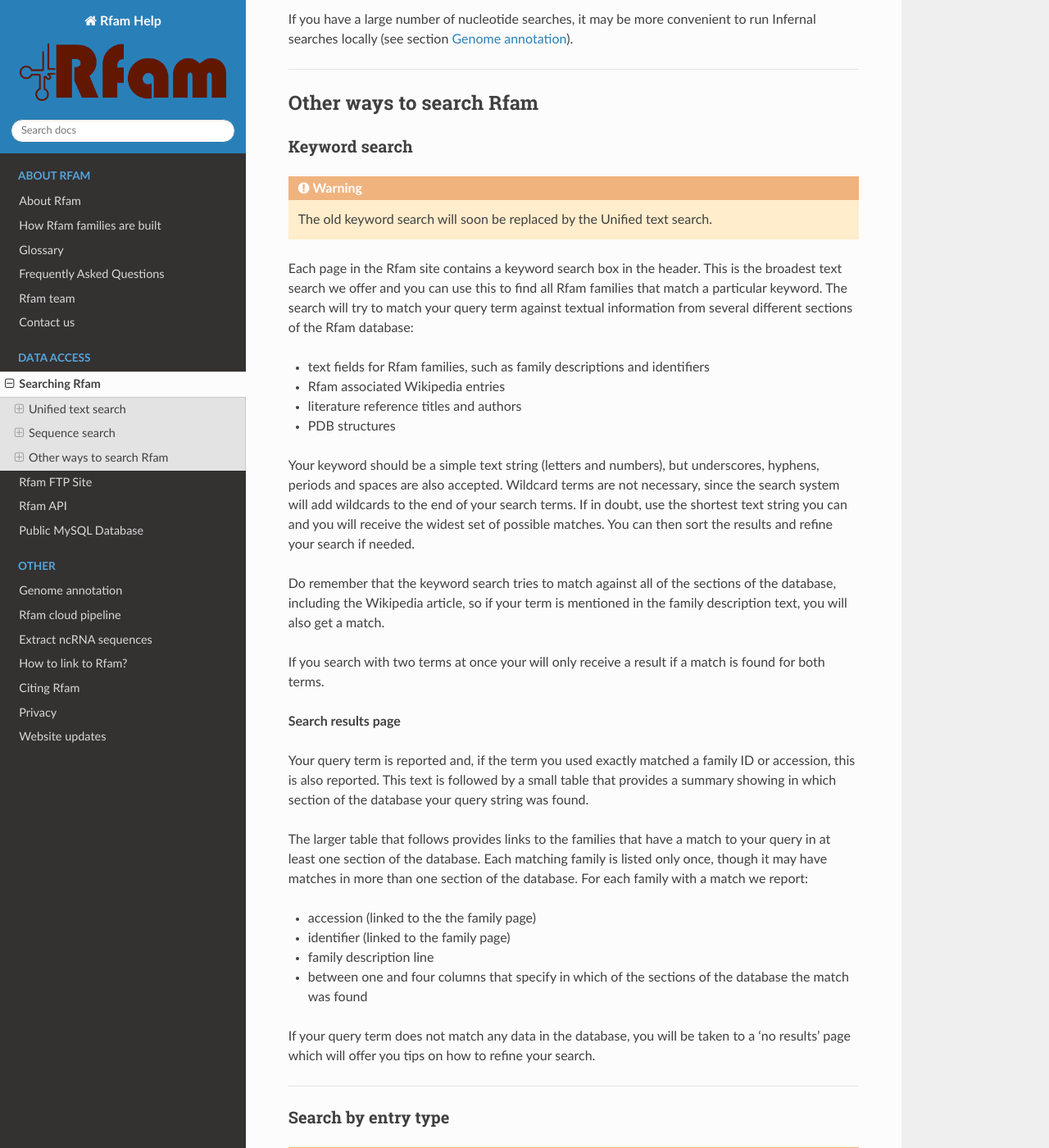
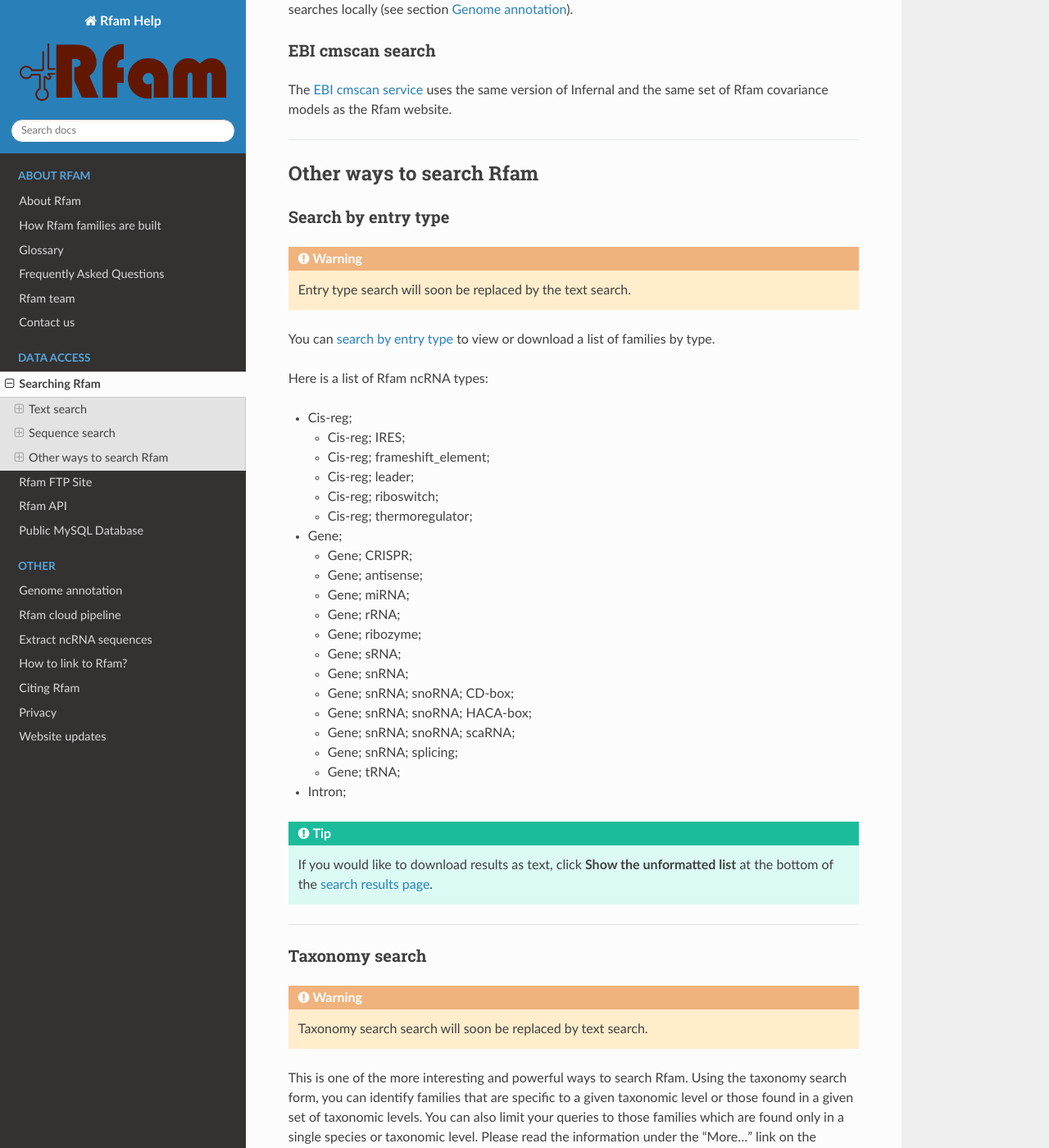
Before and after one commit to Rfam/rfam-docs, a Sphinx documentation site: the page built from docs/source/searching-rfam.rst, in a window 1280 px wide and 1400 px high, scrolled down 2443 px. Shown: the whole window at 82% size. Built offline with Sphinx 7.4.7 and the Read the Docs theme 2.0.0, drawn with Linux system fonts in a browser that asks for light colours; some of the changed text lies outside the part shown.

Commit message:
Update search help

```diff
--- a/docs/source/searching-rfam.rst
+++ b/docs/source/searching-rfam.rst
@@ -11,17 +11,17 @@
 .. HINT::
   For more details about searching Rfam, please see our `paper in Current Protocols in Bioinformatics <https://www.ncbi.nlm.nih.gov/pmc/articles/PMC6754622>`_.
 
-Unified text search
--------------------
+Text search
+------------
 
 .. image:: images/text-search.png
    :alt: Screenshot of Rfam text search
 
-The new text search, available on the `Rfam homepage <http://rfam.org>`_
-or at the top of any Rfam page, will soon replace older search options, such as
-*Keyword search*, *Taxonomy search*, *browsing* entries by type, and *Jump To* navigation.
+The Rfam text search, available on the `Rfam homepage <http://rfam.org>`_
+or at the top of any Rfam page, replaces the older search options, such as
+*Keyword search*, *Taxonomy search*, and *browsing* entries by type.
 
-Using the new search one can:
+Using the Rfam text search one can:
 
 * explore Rfam by category using **facets**
 * **sort** results
@@ -29,16 +29,11 @@
 
 **Examples**:
 
-* `families <http://rfam.org/search?q=entry_type:%22family%22>`_,
-* `clans <http://rfam.org/search?q=entry_type:%22clan%22>`_,
-* `motifs <http://rfam.org/search?q=entry_type:%22motif%22>`_,
+* `families <http://rfam.org/search?q=entry_type:%22family%22>`_
+* `clans <http://rfam.org/search?q=entry_type:%22clan%22>`_
+* `motifs <http://rfam.org/search?q=entry_type:%22motif%22>`_
 * `families with 3D structures <http://rfam.org/search?q=entry_type:%22Family%22%20AND%20has_3d_structure:%22Yes%22>`_
 * `snoRNA families that match human sequences <http://rfam.org/search?q=rna_type:%22snoRNA%22%20AND%20TAXONOMY:%229606%22>`_
-
-The new search is a **full replacement** for most of the old search functionality except
-for taxonomy as the new search can currently find only species but not higher taxa
-(for example, one can search for *Homo sapiens* but not *Mammals*). Stay tuned for
-future updates and use the old Taxonomy search in the meantime.
 
 Text search API
 ^^^^^^^^^^^^^^^
@@ -64,20 +59,13 @@
 of covariance models will identify any regions in your sequence we
 would classify as belonging to one our RNA families.
 
-There are two ways of running sequence searches:
-
-1. `Rfam website <https://rfam.org/search#tabview=tab1>`_
-2. `EBI cmscan service <https://www.ebi.ac.uk/Tools/rna/infernal_cmscan/>`_
-
-Both websites use the same version of Infernal and the same set of Rfam covariance models.
-
 Single sequence search
 ^^^^^^^^^^^^^^^^^^^^^^
 
-If your sequence is found in a genome on which *rfamseq* is based, your
-sequence will already be searched and annotated. You can paste the
-Genbank/EMBL accession in the text search or the "look up sequence box" on the sequence
-search page or a "jump to" box. The accession version number is not required.
+The `Rfam sequence search <https://rfam.org/search#tabview=tab1>`_ is integrated with the `RNAcentral sequence search <https://rnacentral.org/sequence-search>`_ so that in addition to the Rfam classification each query sequence is also searched against a comprehensive collection of ncRNA sequence from RNAcentral. The predicted secondary structure, if available, is visualised in standard orientations using `R2DT <https://rnacentral.org/r2dt>`_.
+
+.. image:: https://www.ncbi.nlm.nih.gov/pmc/articles/PMC7779021/bin/gkaa1047fig4.jpg
+   :alt: Screenshot of Rfam sequence search
 
 Medium scale batch searches (less than 1,000 sequences)
 ^^^^^^^^^^^^^^^^^^^^^^^^^^^^^^^^^^^^^^^^^^^^^^^^^^^^^^^
@@ -97,76 +85,22 @@
 If you have a large number of nucleotide searches, it may be more
 convenient to run Infernal searches locally (see section :ref:`genome-annotation:Genome annotation`).
 
+EBI cmscan search
+^^^^^^^^^^^^^^^^^
+
+The `EBI cmscan service <https://www.ebi.ac.uk/Tools/rna/infernal_cmscan/>`_ uses the same version of Infernal and the same set of Rfam covariance models as the Rfam website.
+
 -------------------------
 
 Other ways to search Rfam
 -------------------------
-
-Keyword search
-^^^^^^^^^^^^^^
-
-.. WARNING::
-
-  The old keyword search will soon be replaced by the Unified text search.
-
-Each page in the Rfam site contains a keyword search box in the
-header. This is the broadest text search we offer and you can use
-this to find all Rfam families that match a particular keyword. The
-search will try to match your query term against textual information from
-several different sections of the Rfam database:
-
-* text fields for Rfam families, such as family descriptions and identifiers
-* Rfam associated Wikipedia entries
-* literature reference titles and authors
-* PDB structures
-
-Your keyword should be a simple text string (letters and numbers),
-but underscores, hyphens, periods and spaces are also
-accepted. Wildcard terms are not necessary, since the search system will
-add wildcards to the end of your search terms. If in doubt, use the
-shortest text string you can and you will receive the widest set of
-possible matches. You can then sort the results and refine your search
-if needed.
-
-Do remember that the keyword search tries to match against all
-of the sections of the database, including the Wikipedia article, so if
-your term is mentioned in the family description text, you will also
-get a match.
-
-If you search with two terms at once your will only receive a result if
-a match is found for both terms.
-
-**Search results page**
-
-Your query term is reported and, if the term you used exactly
-matched a family ID or accession, this is also reported. This text is
-followed by a small table that provides a summary showing in which
-section of the database your query string was found.
-
-The larger table that follows provides links to the
-families that have a match to your query in at least one section of
-the database. Each matching family is listed only once, though it may
-have matches in more than one section of the database. For each
-family with a match we report:
-
-* accession (linked to the the family page)
-* identifier (linked to the family page)
-* family description line
-* between one and four columns that specify in which of the sections
-  of the database the match was found
-
-If your query term does not match any data in the database,
-you will be taken to a 'no results' page which will offer you tips on
-how to refine your search.
-
--------------------------------------
 
 Search by entry type
 ^^^^^^^^^^^^^^^^^^^^
 
 .. WARNING::
 
-  Entry type search will soon be replaced by the Unified text search.
+  Entry type search will soon be replaced by the text search.
 
 You can `search by entry type <http://rfam.org/search#tabview=tab4>`_
 to view or download a list of families by type.
@@ -210,7 +144,7 @@
 
 .. WARNING::
 
-  Taxonomy seach search will soon be replaced by the Unified text search.
+  Taxonomy search search will soon be replaced by text search.
 
 This is one of the more interesting and powerful ways to search Rfam.
 Using the taxonomy search form, you can identify families
@@ -220,60 +154,3 @@
 level. Please read the information under the "More..." link on the
 `taxonomy search page <http://rfam.org/search#tabview=tab3>`_
 for details on how to use this search.
-
------------------------------
-
-Exploring families by name
-^^^^^^^^^^^^^^^^^^^^^^^^^^
-
-The `Browse <http://rfam.org/browse>`_ link at the top of each page will take you to an
-index page, from which you can browse all Rfam families by
-their family names (otherwise known as the Rfam IDs). These are the
-familiar names for the RNA, such as "tRNA" or
-"Hammerhead_1". The families are organised alphabetically and you can
-use the ranges (A-F, G-L etc) to take you to the appropriate place in
-the list. Families where the name begins with a number (e.g. "6S", "7SK")
-can be found under the 0-9 index.
-
------------------------------------
-
-"Jump to" search
-^^^^^^^^^^^^^^^^
-
-.. WARNING::
-
-  "Jump to" search will soon be replaced by the Unified text search.
-
-Many pages in the site include a small search box, entitled
-"Jump to...". The "Jump to..." box allows you to go immediately to the
-page for any entry in the Rfam site. This is primarily useful when you
-know the family or the sequence accession you are interested in.
-
-The "Jump to..." search understands Genbank/EMBL accessions,
-Rfam family accessions and identifiers for most types of entry.
-For example, to find a particular family, you can enter either an Rfam
-family accession, e.g. **RF00198**, or, if you find it
-easier to remember, a family ID, such as **SL1**. This will
-take you to the main entry for this family.  Note that the search is
-case insensitive. Searches for family identifiers such as 'RNase' or
-'mrp' will be too ambiguous and you will get an error "Couldn't guess
-entry". In this case you need to specify the the full family name,
-e.g. RNase_mrp'. If you want to search with an ambiguous family
-identifier use the keyword search instead.
-
-Alternatively, if you are interested in the annotations to a
-particular sequence or genome you can use the Genbank/EMBL accession,
-e.g. **AE017225** and you will be taken to a list of the
-relevant Rfam family annotations to this sequence. This also works for
-EMBL CON files, e.g. **CM000428**.
-
-The order in which the search tries to match your query term
-against the various types of ID and accession in the database is:
-
-* Rfam accession, e.g. **RF00198**
-* Rfam identifier, e.g. **SL1**
-* Genome Genbank/EMBL accession, e.g. **AE017225**
-* Sequence Genbank/EMBL accession e.g. **AF325543**
-
-If all of the guesses fail, you'll see an error
-message saying "Entry not found".
```
